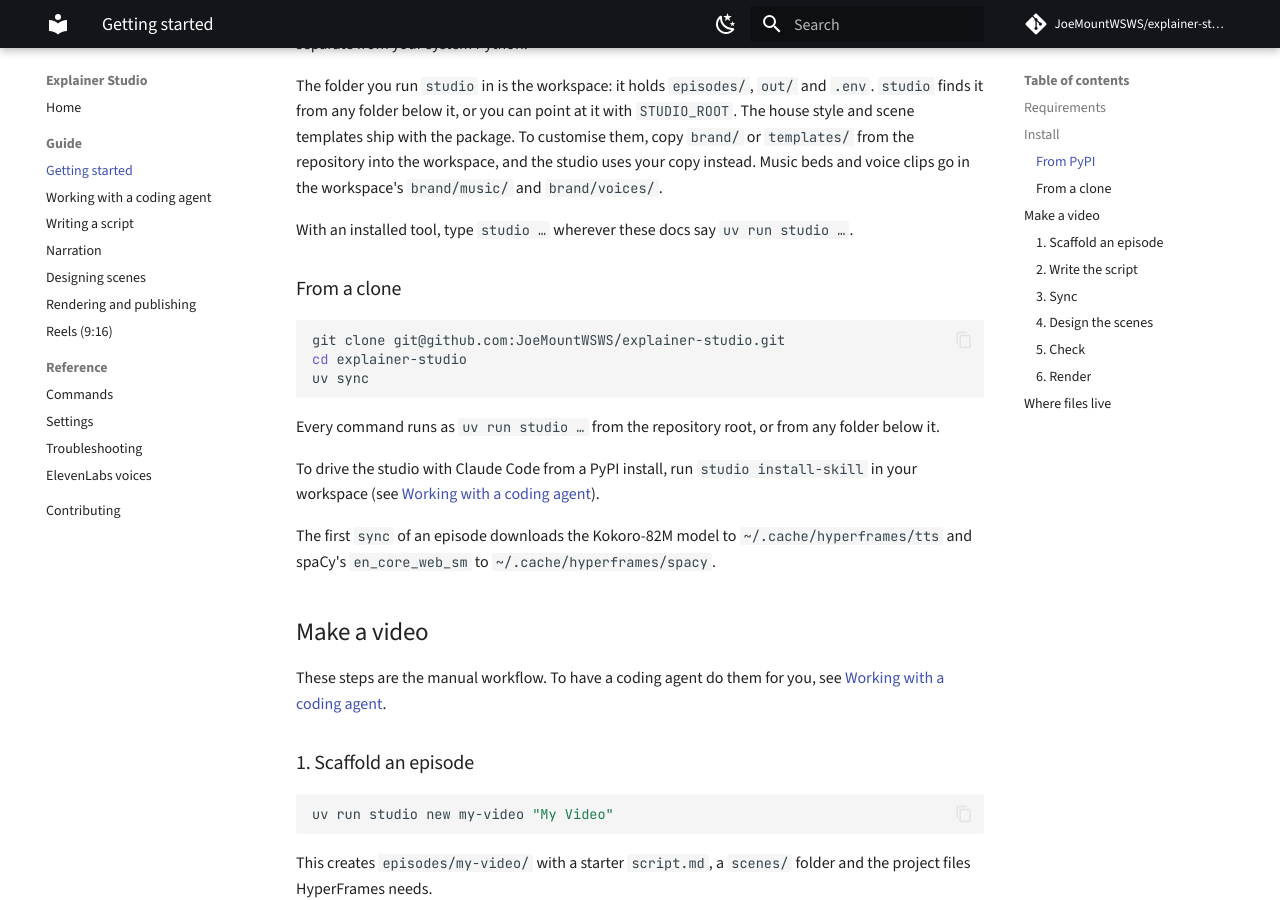
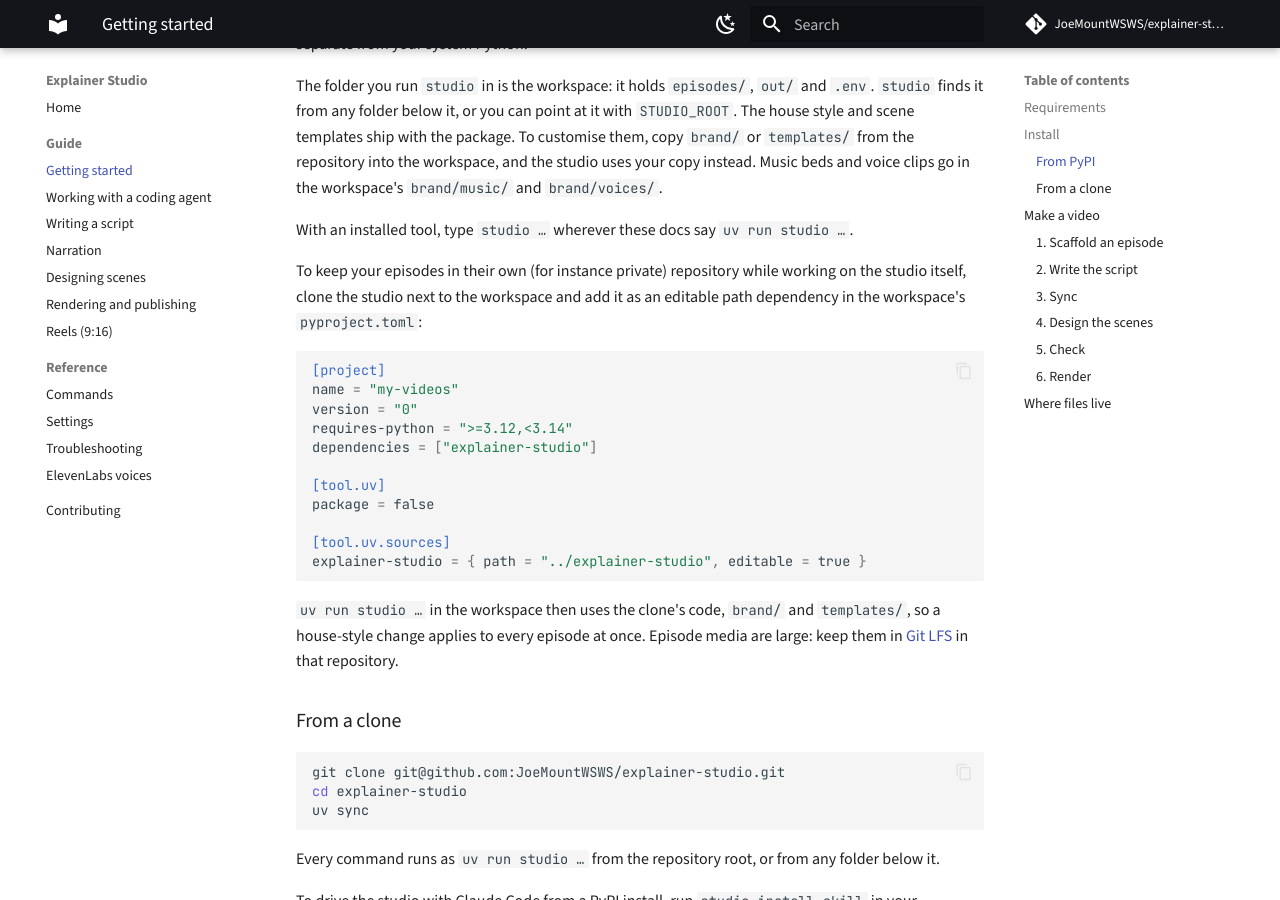
Before and after one commit to JoeMountWSWS/explainer-studio, an MkDocs documentation site: the page built from docs/getting-started.md, in a window 1280 px wide and 900 px high, scrolled down 674 px. Built offline with MkDocs 1.6.1 and Material for MkDocs 9.7.7, drawn with Linux system fonts in a browser that asks for light colours; comment, search, counter and statistics services are not loaded.

Commit message:
chore: move episode content to a private workspace; add studio archive (#51)
* chore: move episode content to a private workspace; add studio archive

The real episodes, draft scripts, music beds and org assets now live in a
private content workspace that runs this checkout as an editable path
dependency. This repo keeps the tool, house style, templates and the demo
episodes, so it no longer needs Git LFS.

- remove the non-demo episodes, scripts/, brand/music and brand/org
- drop .gitattributes (LFS and export-ignore rules) and CI's LFS fetch
- studio archive <slug>: rclone the master, captions, chapters and
  thumbnail to $STUDIO_ARCHIVE/<slug>/
- docs: content workspace, sibling-checkout setup, archive command

Co-Authored-By: Claude Opus 5.5 <noreply@anthropic.com>

* test: cover studio archive

Co-Authored-By: Claude Opus 5.5 <noreply@anthropic.com>

---------

Co-authored-by: Claude Opus 5.5 <noreply@anthropic.com>

````diff
--- a/docs/getting-started.md
+++ b/docs/getting-started.md
@@ -30,6 +30,28 @@ repository into the workspace, and the studio uses your copy instead. Music beds
 in the workspace's `brand/music/` and `brand/voices/`.
 
 With an installed tool, type `studio …` wherever these docs say `uv run studio …`.
+
+To keep your episodes in their own (for instance private) repository while working on the studio
+itself, clone the studio next to the workspace and add it as an editable path dependency in the
+workspace's `pyproject.toml`:
+
+```toml
+[project]
+name = "my-videos"
+version = "0"
+requires-python = ">=3.12,<3.14"
+dependencies = ["explainer-studio"]
+
+[tool.uv]
+package = false
+
+[tool.uv.sources]
+explainer-studio = { path = "../explainer-studio", editable = true }
+```
+
+`uv run studio …` in the workspace then uses the clone's code, `brand/` and `templates/`, so a
+house-style change applies to every episode at once. Episode media are large: keep them in
+[Git LFS](https://git-lfs.com/) in that repository.
 
 ### From a clone
 
````
Also changed, not shown: AGENTS.md (+4 -4 lines), RELEASING.md (+1 -2 lines), docs/commands.md (+12 -0 lines), docs/narration.md (+1 -1 lines), docs/reels.md (+2 -1 lines), 4 other files.
